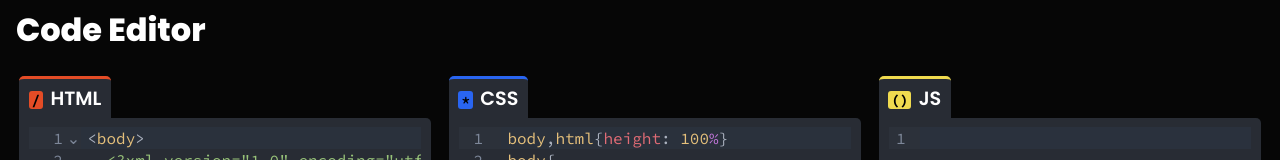
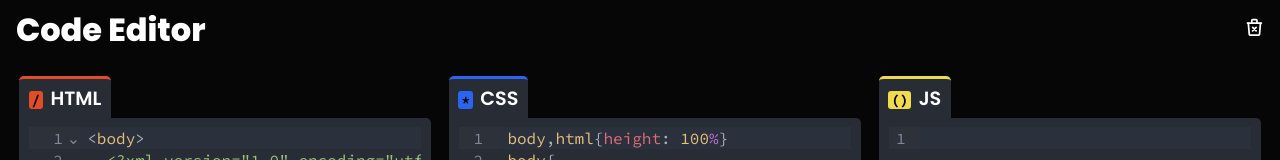
Before and after one commit to MunozCesarCM/Live-Code-Editor, a React (Vite) app: page / in a window 1280 px wide. Shown: the top 160 px of the page. Built offline with nearby package versions, Linux system fonts and the light colour scheme.

Commit message:
Implemented context

```diff
--- a/package.json
+++ b/package.json
@@ -16,6 +16,7 @@
     "@uiw/react-codemirror": "^4.19.16",
     "react": "^18.2.0",
     "react-dom": "^18.2.0",
+    "react-icons": "^4.8.0",
     "sass": "^1.62.1"
   },
   "devDependencies": {
--- a/src/App.jsx
+++ b/src/App.jsx
@@ -1,6 +1,7 @@
-import { useState } from 'react';
+import { useState, useEffect } from 'react';
 import Header from './components/Header';
 import Code from './components/code/Code';
+import CodeContext from './context/CodeContext';
 import { codeHTML, codeCSS, codeJS } from './constants/defaultCode';
 
 const App = () => {
@@ -8,25 +9,33 @@ const App = () => {
   const [css, setCss] = useState(codeCSS);
   const [js, setJs] = useState(codeJS);
 
-  const srcDoc = `
-    <html>
+  const [srcDoc, setSrcDoc] = useState(
+    `<html>
       <body>${html}</body>
       <style>${css}</style>
       <script>${js}</script>
-    </html>
-  `;
+    </html>`
+  );
+
+  useEffect(() => {
+    const timeout = setTimeout(() => {
+      setSrcDoc(
+        `<html>
+          <body>${html}</body>
+          <style>${css}</style>
+          <script>${js}</script>
+        </html>`
+      )
+    }, 250);
+
+    return () => clearTimeout(timeout);
+  }, [html, css, js]);
 
   return (
+    <CodeContext.Provider value={{html, css, js, setHtml, setCss, setJs}}>
       <div className='editor-container'>
         <Header />
-      <Code
-        html={html}
-        setHtml={setHtml}
-        css={css}
-        setCss={setCss}
-        js={js}
-        setJs={setJs}
-      />
+        <Code />
         <div style={{ flex: 1, position: 'relative' }}>
           <iframe
             srcDoc={srcDoc}
@@ -36,6 +45,7 @@ const App = () => {
           />
         </div>
       </div>
+    </CodeContext.Provider>
   );
 };
 
--- a/src/components/Header.jsx
+++ b/src/components/Header.jsx
@@ -1,7 +1,23 @@
+import { useContext } from 'react';
+import CodeContext from '../context/CodeContext';
+import { TbTrashX } from 'react-icons/tb';
+
 const Header = () => {
+  const {setHtml, setCss, setJs} = useContext(CodeContext);
+
+  const clearText = () => {
+    setHtml('');
+    setCss('');
+    setJs('');
+  }
+
   return (
     <header>
       <h1>Code Editor</h1>
+      <TbTrashX
+        className='icon'
+        onClick={clearText}
+      />
     </header>
   )
 }
--- a/src/components/code/Code.jsx
+++ b/src/components/code/Code.jsx
@@ -1,6 +1,9 @@
+import { useContext } from 'react';
 import Editor from './Editor';
+import CodeContext from '../../context/CodeContext';
 
-const Code = ({html, css, js, setHtml, setCss, setJs}) => {
+const Code = () => {
+  const {html, css, js, setHtml, setCss, setJs} = useContext(CodeContext);
   return (
     <main>
       <Editor title='HTML' icon='/' code={html} setCode={setHtml}/ >
--- /dev/null
+++ b/src/context/CodeContext.js
@@ -0,0 +1,4 @@
+import React from 'react';
+
+const CodeContext = React.createContext();
+export default CodeContext;
--- a/src/index.scss
+++ b/src/index.scss
@@ -33,12 +33,28 @@ $color-js: #F0DB4F;
 
 header {
   background-color: $color-background;
+  display: flex;
+  justify-content: space-between;
+  align-items: center;
 
   h1 {
     font-family: 'Poppins', sans-serif;
     color: white;
     font-weight: 800;
     padding: 0.2em 0 0 0.5em;
+  }
+
+  .icon {
+    color: white;
+    font-size: 1.3em;
+    margin-right: 0.75em;
+    cursor: pointer;
+    transition-duration: 100ms;
+
+    &:hover {
+      color: red;
+      transition-duration: 100ms;
+    }
   }
 }
 
```
Lines whose indentation alone changed are shown as unchanged.
